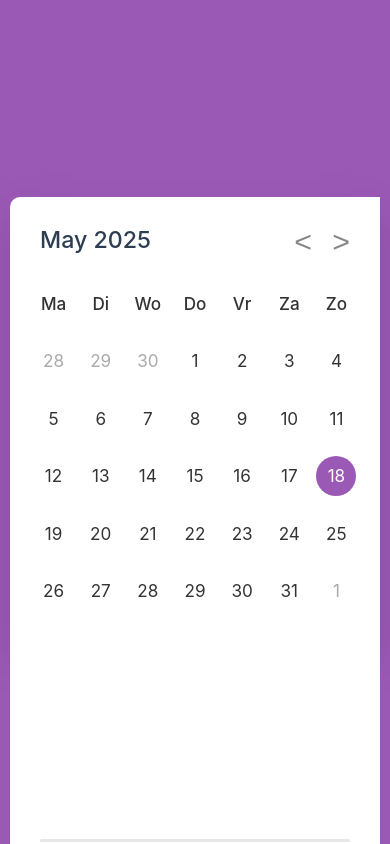
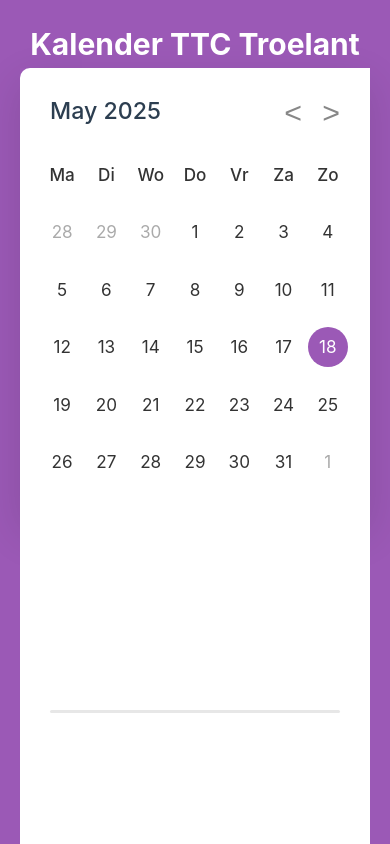
Before and after one commit to ttc-troelant/calendar, a Vue app: page / in a window 390 px wide. Shown: the top 844 px of the page. Built offline with nearby package versions, Linux system fonts and the light colour scheme.

Commit message:
Add title to calendar

```diff
--- a/src/App.vue
+++ b/src/App.vue
@@ -1,8 +1,11 @@
 <template>
   <main>
-    <div class="flex-container">
-      <CalendarComponent></CalendarComponent>
-      <ActivityOverview :activities="activities"></ActivityOverview>
+    <div>
+      <h1>Kalender TTC Troelant</h1>
+      <div class="flex-container">
+        <CalendarComponent></CalendarComponent>
+        <ActivityOverview :activities="activities"></ActivityOverview>
+      </div>
     </div>
   </main>
 </template>
--- a/src/assets/base.css
+++ b/src/assets/base.css
@@ -23,7 +23,7 @@
   --a-ploeg: #2e86ab;
   --b-ploeg: #f5f749;
   --c-ploeg: #f24236;
-  --algemeen: #f6f5ae;
+  --algemeen: #181818;
 }
 
 /* semantic color variables for this project */
--- a/src/assets/main.css
+++ b/src/assets/main.css
@@ -6,6 +6,12 @@ main {
   padding: 0 10px;
   justify-content: center;
   min-height: 100vh;
+}
+
+main h1 {
+  color: #fff;
+  text-align: center;
+  font-weight: 700;
 }
 
 .flex-container {
@@ -141,6 +147,16 @@ header .current-date {
 }
 
 @media screen and (max-width: 480px) {
+  main {
+    align-items: flex-start;
+    padding: 0 20px;
+    justify-content: center;
+  }
+
+  main h1 {
+    margin-top: 20px;
+  }
+
   h2 {
     font-size: 1.2rem;
   }
@@ -152,7 +168,7 @@ header .current-date {
   }
 
   .wrapper {
-    width: 370px;
+    width: auto;
     background: #fff;
     border-radius: 10px 0 0 0;
   }
```
